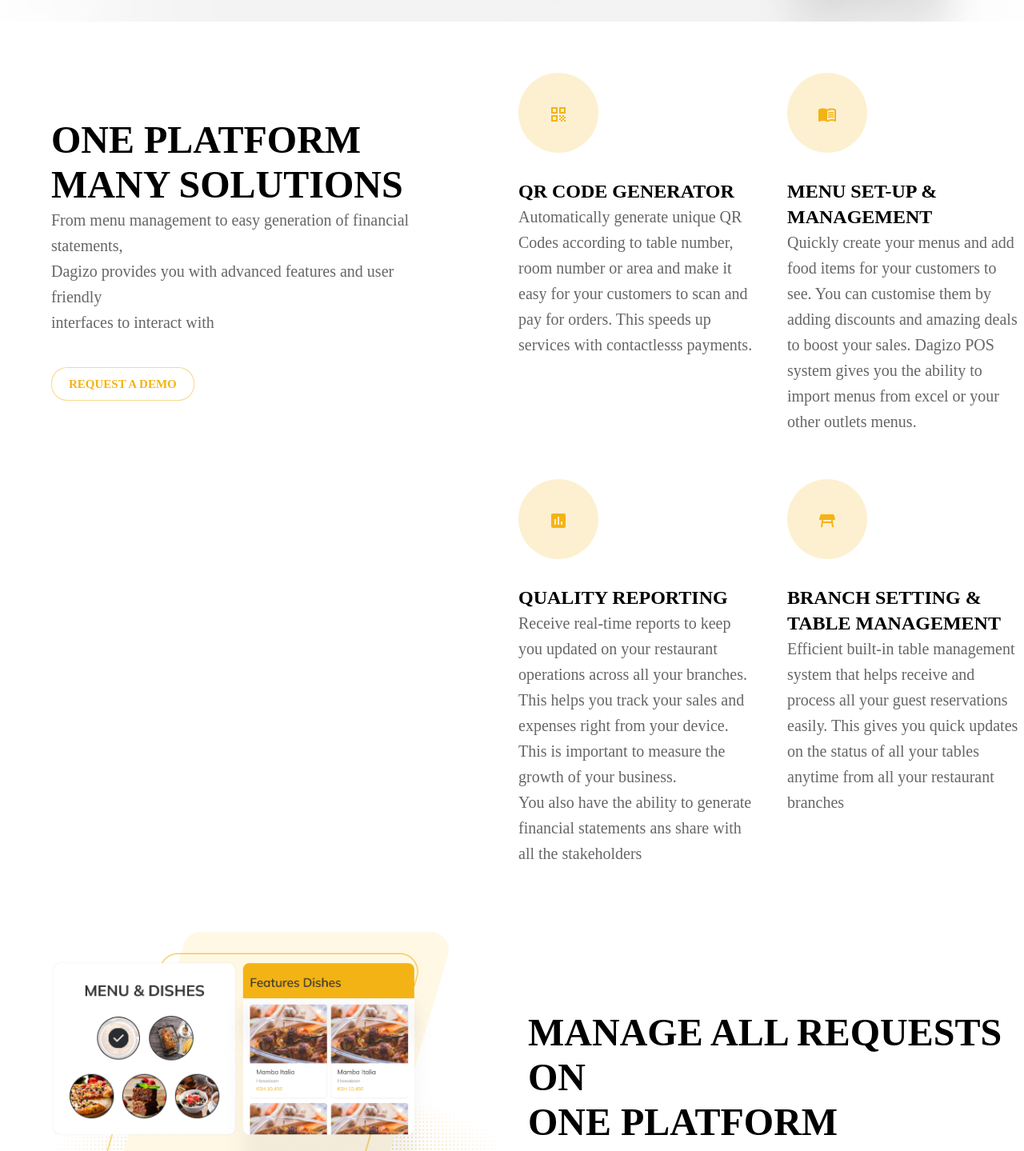
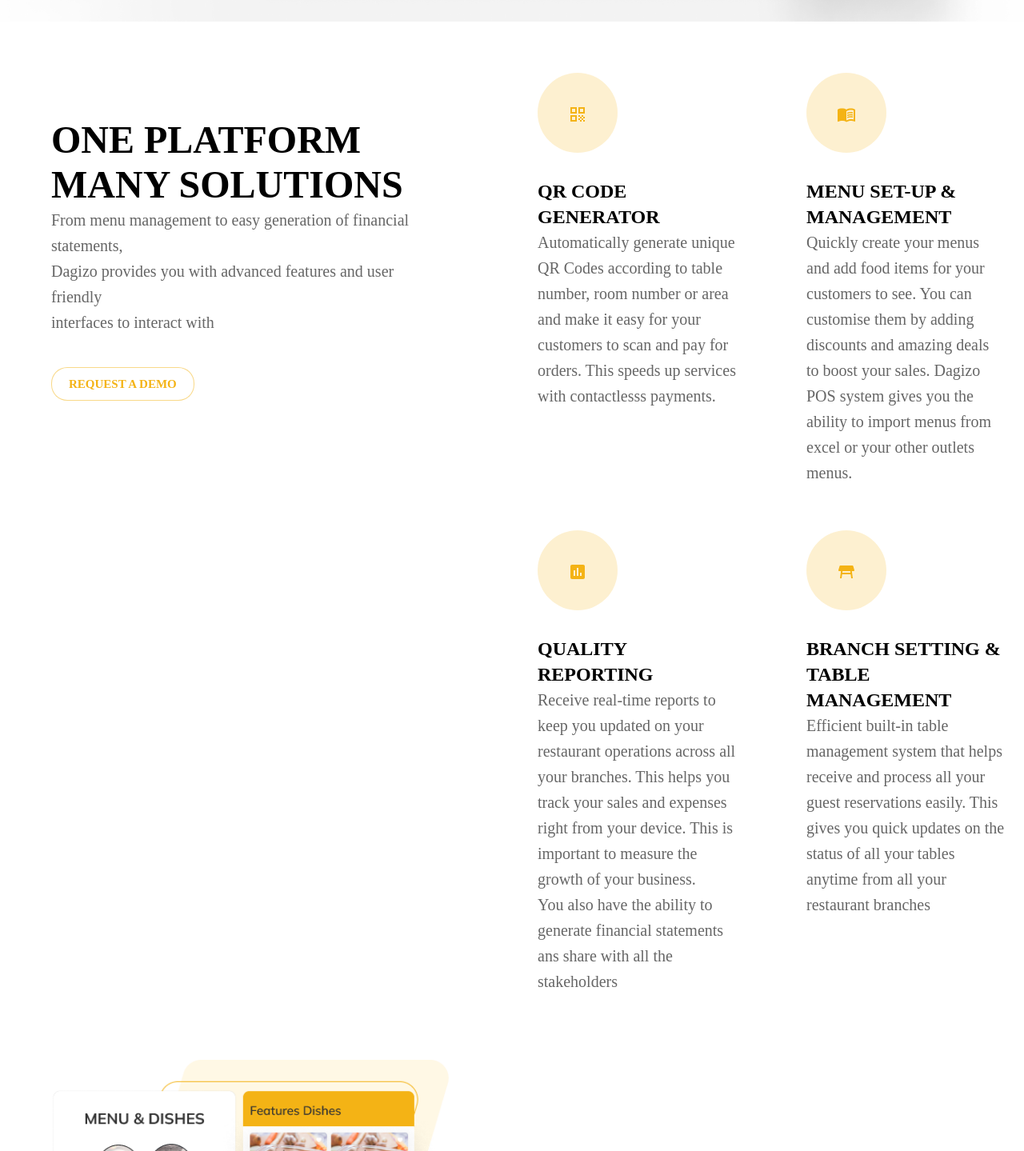
Before and after one commit to Joseph-Mutua/dagizo-landing, a React (Create React App) app: page / in a window 1280 px wide. Shown: the part 1331-2770 px from the top of the page at 80% size. Built offline with nearby package versions, Linux system fonts and the light colour scheme.

Commit message:
Minor fixes

```diff
--- a/src/pages/LandingPage.js
+++ b/src/pages/LandingPage.js
@@ -86,7 +86,7 @@
           direction="row"
           justifyContent="center"
           alignItems="center"
-          sx={{ my: 5 }}
+          sx={{ my: 5, }}
         >
           <Button
             variant="outlined"
@@ -95,7 +95,7 @@
               bgcolor: "white",
               fontWeight: "500",
               borderRadius: 5,
-              mr: 4,
+              mx: 2,
               ":hover": {
                 bgcolor: "black", // theme.palette.primary.main
                 color: "white",
@@ -109,6 +109,7 @@
             variant="outlined"
             size="large"
             sx={{
+              mx:2,
               bgcolor: "black",
               fontWeight: "500",
               borderRadius: 5,
@@ -178,7 +179,7 @@
         <Grid container xs={12} md={6} spacing={5}>
           <Grid xs={12} md={6}>
             {" "}
-            <Stack justifyContent="center" sx={{ mt: 8 }}>
+            <Stack justifyContent="center" sx={{ mt: 8, mx:3 }}>
               <Box
                 display="flex"
                 sx={{
@@ -217,7 +218,7 @@
           </Grid>
           <Grid xs={12} md={6}>
             {" "}
-            <Stack justifyContent="center" sx={{ mt: 8 }}>
+            <Stack justifyContent="center" sx={{ mt: 8, mx:3 }}>
               <Box
                 display="flex"
                 sx={{
@@ -257,7 +258,7 @@
           </Grid>
           <Grid xs={12} md={6}>
             {" "}
-            <Stack justifyContent="center" sx={{ mt: 2 }}>
+            <Stack justifyContent="center" sx={{ mt: 2, mx:3 }}>
               <Box
                 display="flex"
                 sx={{
@@ -300,7 +301,7 @@
           </Grid>
           <Grid xs={12} md={6}>
             {" "}
-            <Stack justifyContent="center" sx={{ mt: 2 }}>
+            <Stack justifyContent="center" sx={{ mt: 2 ,mx:3 }}>
               <Box
                 display="flex"
                 sx={{
@@ -350,7 +351,7 @@
             ></img>
           </Box>
         </Grid>
-        <Grid xs={12} md={6}>
+        <Grid xs={12} md={6} sx={{mx:3}}>
           <Box
             sx={(theme) => ({
               mt: 15,
```
